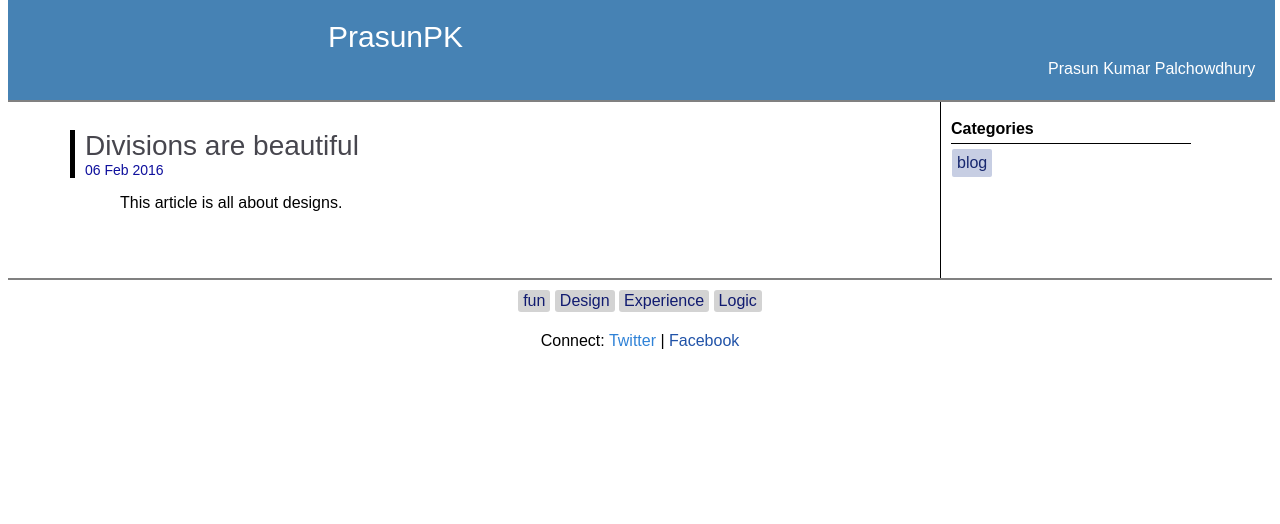
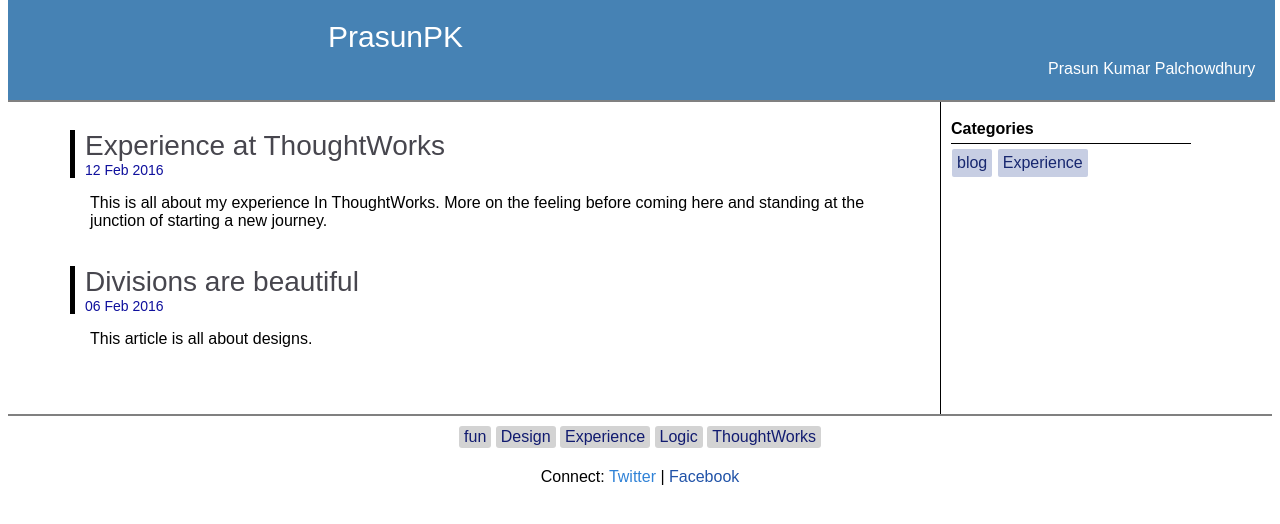
Before and after one commit to PrasunPK/PrasunPK.github.io, a Jekyll site: the page built from index.html, in a window 1280 px wide. Shown: the top 524 px of the page. Built offline with Jekyll 4.4.1, drawn with Linux system fonts in a browser that asks for light colours; nearby versions of some CDN libraries.

Commit message:
New post in experience

```diff
--- /dev/null
+++ b/_posts/2016-02-12-Experience-in-ThoughtWorks.md
@@ -0,0 +1,12 @@
+---
+layout: posts_layout
+comments: true
+title: Experience at ThoughtWorks
+categories: Experience
+tags:
+    - Experience
+    - ThoughtWorks
+description:
+    - This is all about my experience In ThoughtWorks. More on the feeling before coming here and standing at the junction of starting a new journey.
+---
+{% include head.html %}
--- a/css/main.css
+++ b/css/main.css
@@ -61,5 +61,5 @@ body{
 }
 
 .post-description{
-    margin-left: 50px;
+    margin-left: 20px;
 }
```
Also changed, not shown: _posts/2016-02-06-divisions-are-beautiful.markdown (+4 -9 lines).
